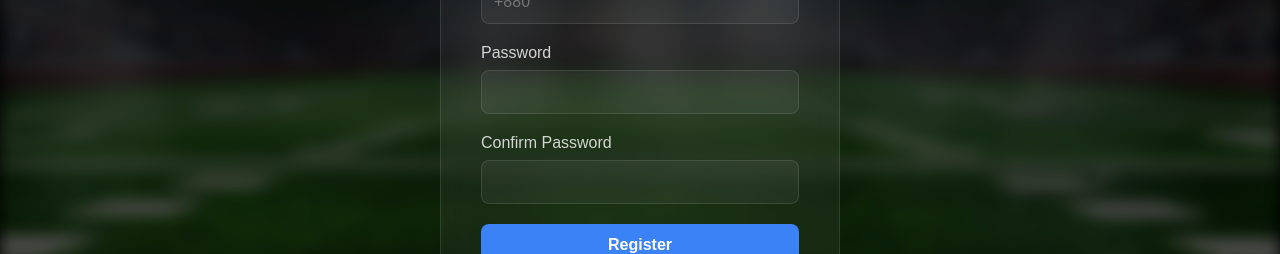
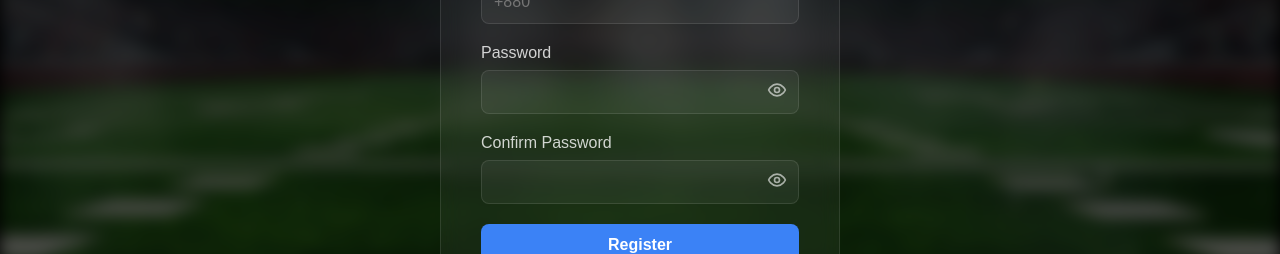
Before and after one commit to uzicodes/lambfalcons-OLD, a Next.js app: page /register in a window 1280 px wide. Shown: the part 440-694 px from the top of the page. Built offline with nearby package versions, Linux system fonts and the light colour scheme; no server answers.

Commit message:
eye off icon for password input addded

```diff
--- a/src/pages/register.tsx
+++ b/src/pages/register.tsx
@@ -1,6 +1,7 @@
 import React, { useState, CSSProperties } from 'react';
 import { useRouter } from 'next/router';
 import { registerUser } from '../utils/firebaseAuth';
+import { Eye, EyeOff } from 'lucide-react';
 
 const styles: { [key: string]: CSSProperties } = {
   container: {
@@ -103,6 +104,36 @@ const styles: { [key: string]: CSSProperties } = {
     backgroundColor: '#2563eb',
     transform: 'scale(1.02)',
   },
+  passwordInputContainer: {
+    position: 'relative',
+    display: 'flex',
+    alignItems: 'center',
+  },
+  passwordInput: {
+    width: '100%',
+    padding: '12px',
+    paddingRight: '45px',
+    borderRadius: '8px',
+    border: '1px solid rgba(255,255,255,0.1)',
+    backgroundColor: 'rgba(255,255,255,0.05)',
+    color: '#ffffff',
+    fontSize: '16px',
+    outline: 'none',
+    transition: 'all 0.3s ease',
+  },
+  eyeIcon: {
+    position: 'absolute',
+    right: '12px',
+    top: '50%',
+    transform: 'translateY(-50%)',
+    cursor: 'pointer',
+    color: 'rgba(255,255,255,0.6)',
+    transition: 'color 0.3s ease',
+    zIndex: 2,
+  },
+  eyeIconHover: {
+    color: 'rgba(255,255,255,0.9)',
+  },
   loginLink: {
     textAlign: 'center',
     marginTop: '20px',
@@ -126,6 +157,8 @@ const Register = () => {
     confirmPassword: '',
   });
   const [isHovered, setIsHovered] = useState(false);
+  const [showPassword, setShowPassword] = useState(false);
+  const [showConfirmPassword, setShowConfirmPassword] = useState(false);
   const [errors, setErrors] = useState({
     email: '',
     phoneNumber: '',
@@ -291,17 +324,34 @@ const Register = () => {
 
           <div style={styles.inputGroup}>
             <label style={styles.label}>Password</label>
+            <div style={styles.passwordInputContainer}>
               <input
-              type="password"
+                type={showPassword ? "text" : "password"}
                 name="password"
                 style={{
-                ...styles.input,
+                  ...styles.passwordInput,
                   ...(errors.password ? { borderColor: '#ef4444' } : {})
                 }}
                 value={formData.password}
                 onChange={handleChange}
                 required
               />
+              <div
+                style={{
+                  ...styles.eyeIcon,
+                  ...(showPassword ? styles.eyeIconHover : {})
+                }}
+                onClick={() => setShowPassword(!showPassword)}
+                onMouseEnter={(e) => {
+                  e.currentTarget.style.color = 'rgba(255,255,255,0.9)';
+                }}
+                onMouseLeave={(e) => {
+                  e.currentTarget.style.color = 'rgba(255,255,255,0.6)';
+                }}
+              >
+                {showPassword ? <EyeOff size={20} /> : <Eye size={20} />}
+              </div>
+            </div>
             {errors.password && (
               <div style={{ color: '#ef4444', fontSize: '14px', marginTop: '4px' }}>
                 {errors.password}
@@ -311,17 +361,34 @@ const Register = () => {
 
           <div style={styles.inputGroup}>
             <label style={styles.label}>Confirm Password</label>
+            <div style={styles.passwordInputContainer}>
               <input
-              type="password"
+                type={showConfirmPassword ? "text" : "password"}
                 name="confirmPassword"
                 style={{
-                ...styles.input,
+                  ...styles.passwordInput,
                   ...(errors.confirmPassword ? { borderColor: '#ef4444' } : {})
                 }}
                 value={formData.confirmPassword}
                 onChange={handleChange}
                 required
               />
+              <div
+                style={{
+                  ...styles.eyeIcon,
+                  ...(showConfirmPassword ? styles.eyeIconHover : {})
+                }}
+                onClick={() => setShowConfirmPassword(!showConfirmPassword)}
+                onMouseEnter={(e) => {
+                  e.currentTarget.style.color = 'rgba(255,255,255,0.9)';
+                }}
+                onMouseLeave={(e) => {
+                  e.currentTarget.style.color = 'rgba(255,255,255,0.6)';
+                }}
+              >
+                {showConfirmPassword ? <EyeOff size={20} /> : <Eye size={20} />}
+              </div>
+            </div>
             {errors.confirmPassword && (
               <div style={{ color: '#ef4444', fontSize: '14px', marginTop: '4px' }}>
                 {errors.confirmPassword}
```
Lines whose indentation alone changed are shown as unchanged.
